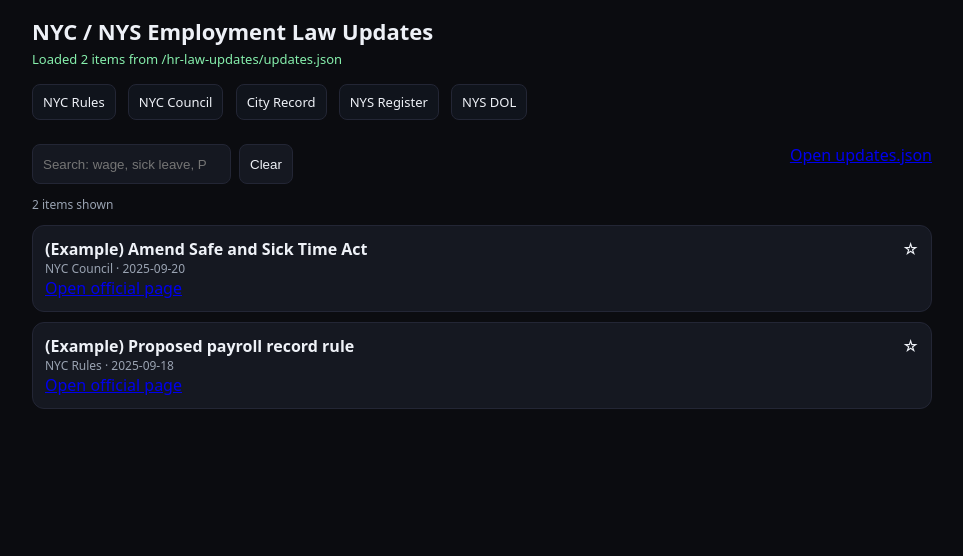
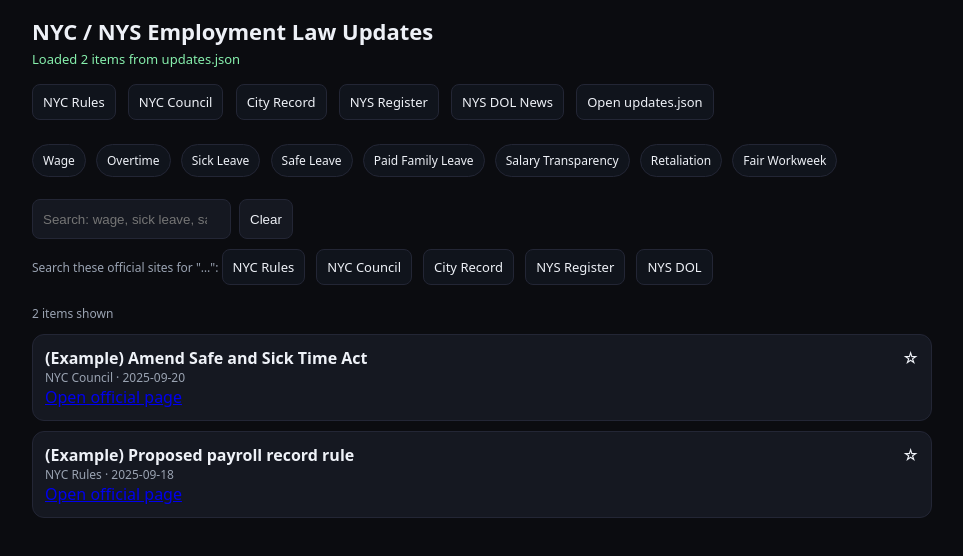
Before and after one commit to ericgonzalez566-HR/hr-law-updates, a website: page index.html in a window 1280 px wide. Shown: the whole page, without its empty margins (158-1121 px from the left). Drawn offline with Linux system fonts and the light colour scheme.

Commit message:
Update index.html

```diff
--- a/index.html
+++ b/index.html
@@ -14,7 +14,8 @@
     .item{background:#151821;border:1px solid #232635;border-radius:12px;padding:12px;margin-top:10px}
     .meta{color:#9aa3b2;font-size:12px}
     .star{cursor:pointer;float:right}
-    .quick a{display:inline-block;margin-right:8px;margin-bottom:8px;padding:8px 10px;border:1px solid #232635;border-radius:8px;background:#10141c;color:#eef1f7;text-decoration:none;font-size:13px}
+    .btn{display:inline-block;margin-right:8px;margin-bottom:8px;padding:8px 10px;border:1px solid #232635;border-radius:8px;background:#10141c;color:#eef1f7;text-decoration:none;font-size:13px}
+    .pill{display:inline-block;margin-right:6px;margin-bottom:6px;padding:7px 10px;border:1px solid #232635;border-radius:999px;background:#10141c;color:#eef1f7;font-size:12px;cursor:pointer}
     .err{color:#fca5a5}
     .ok{color:#86efac}
   </style>
@@ -25,18 +26,40 @@
     <p id="diag" class="sub">Status: using built-in examples while checking for updates…</p>
 
     <!-- Quick links -->
-    <p class="quick">
-      <a href="https://rules.cityofnewyork.us/" target="_blank" rel="noopener">NYC Rules</a>
-      <a href="https://council.nyc.gov/legislation/" target="_blank" rel="noopener">NYC Council</a>
-      <a href="https://a856-cityrecord.nyc.gov/" target="_blank" rel="noopener">City Record</a>
-      <a href="https://dos.ny.gov/state-register" target="_blank" rel="noopener">NYS Register</a>
-      <a href="https://dol.ny.gov/" target="_blank" rel="noopener">NYS DOL</a>
+    <p>
+      <a class="btn" href="https://rules.cityofnewyork.us/" target="_blank" rel="noopener">NYC Rules</a>
+      <a class="btn" href="https://council.nyc.gov/legislation/" target="_blank" rel="noopener">NYC Council</a>
+      <a class="btn" href="https://a856-cityrecord.nyc.gov/" target="_blank" rel="noopener">City Record</a>
+      <a class="btn" href="https://dos.ny.gov/state-register" target="_blank" rel="noopener">NYS Register</a>
+      <a class="btn" href="https://dol.ny.gov/news" target="_blank" rel="noopener">NYS DOL News</a>
+      <a id="openjson" class="btn" href="./updates.json" target="_blank" rel="noopener">Open updates.json</a>
     </p>
 
+    <!-- Topic chips (one tap fills the search box) -->
+    <p id="chips">
+      <span class="pill" data-q="wage">Wage</span>
+      <span class="pill" data-q="overtime">Overtime</span>
+      <span class="pill" data-q="sick leave">Sick Leave</span>
+      <span class="pill" data-q="safe leave">Safe Leave</span>
+      <span class="pill" data-q="paid family leave">Paid Family Leave</span>
+      <span class="pill" data-q="salary transparency">Salary Transparency</span>
+      <span class="pill" data-q="retaliation">Retaliation</span>
+      <span class="pill" data-q="fair workweek">Fair Workweek</span>
+    </p>
+
+    <!-- Search + “Search these official sites” -->
     <div class="row">
-      <input id="q" type="search" placeholder="Search: wage, sick leave, PFL, retaliation, salary transparency…" />
+      <input id="q" type="search" placeholder="Search: wage, sick leave, salary transparency…" />
       <button id="clear">Clear</button>
-      <a id="openjson" class="quick" href="#" target="_blank" rel="noopener" style="margin-left:auto;">Open updates.json</a>
+    </div>
+
+    <div class="meta" id="site-search" style="margin:6px 0 12px;">
+      Search these official sites for "<span id="qshow"></span>":
+      <a id="s-rules" class="btn" target="_blank" rel="noopener">NYC Rules</a>
+      <a id="s-council" class="btn" target="_blank" rel="noopener">NYC Council</a>
+      <a id="s-cityrecord" class="btn" target="_blank" rel="noopener">City Record</a>
+      <a id="s-nysreg" class="btn" target="_blank" rel="noopener">NYS Register</a>
+      <a id="s-nysdol" class="btn" target="_blank" rel="noopener">NYS DOL</a>
     </div>
 
     <p id="count" class="meta">0 items</p>
@@ -61,14 +84,26 @@
     const $q=document.getElementById('q');
     const $clear=document.getElementById('clear');
     const $diag=document.getElementById('diag');
-    const $openjson=document.getElementById('openjson');
+    const $qshow=document.getElementById('qshow');
 
-    // Build absolute path for GitHub Pages project sites
-    const PROJECT_PATH = '/hr-law-updates'; // <<< your repo name
-    const ABS_URL = PROJECT_PATH + '/updates.json';
-    const REL_URL = './updates.json';
+    // Build Google "site:" searches (works everywhere, no scraping)
+    function buildSiteLink(site, q){
+      const query = (q || '').trim();
+      const base = 'https://www.google.com/search?q=';
+      // e.g., site:rules.cityofnewyork.us sick leave
+      return base + encodeURIComponent(`site:${site} ${query}`);
+    }
+    function updateSearchLinks(){
+      const q = $q.value || '';
+      $qshow.textContent = q || '…';
+      document.getElementById('s-rules').href      = buildSiteLink('rules.cityofnewyork.us', q);
+      document.getElementById('s-council').href    = buildSiteLink('council.nyc.gov', q);
+      document.getElementById('s-cityrecord').href = buildSiteLink('a856-cityrecord.nyc.gov', q);
+      document.getElementById('s-nysreg').href     = buildSiteLink('dos.ny.gov/state-register', q);
+      document.getElementById('s-nysdol').href     = buildSiteLink('dol.ny.gov', q);
+    }
 
-    // Helper: render
+    // Render list
     function render(){
       const q=($q.value||'').toLowerCase();
       const bookmarks=getBookmarks();
@@ -93,54 +128,47 @@
           setBookmarks(set);render();
         };
       });
+      updateSearchLinks();
     }
+
+    // Topic chips
+    document.getElementById('chips').addEventListener('click', e=>{
+      const q=e.target.getAttribute('data-q');
+      if(!q) return;
+      $q.value=q;
+      render();
+    });
+
+    // Try to load live updates.json (non-blocking, with timeout)
+    (function loadUpdates(){
+      const ctrl = new AbortController(); const to=setTimeout(()=>ctrl.abort(), 12000);
+      fetch('./updates.json?bust='+Date.now(), {signal:ctrl.signal, cache:'no-store'})
+        .then(r => r.ok ? r.json() : null)
+        .then(json=>{
+          clearTimeout(to);
+          if(json && Array.isArray(json) && json.length){
+            SEED=json;
+            $diag.innerHTML = `<span class="ok">Loaded ${SEED.length} items from updates.json</span>`;
+          } else if (json && Array.isArray(json)) {
+            $diag.innerHTML = `<span class="ok">Loaded 0 items from updates.json (use site search above)</span>`;
+          } else {
+            $diag.innerHTML = `<span class="err">updates.json not found — showing examples</span>`;
+          }
+          render();
+        })
+        .catch(()=>{
+          clearTimeout(to);
+          $diag.innerHTML = `<span class="err">Fetch failed — showing examples</span>`;
+          render();
+        });
+    })();
+
+    // Events
+    $q.addEventListener('input', ()=>{ render(); });
+    $clear.addEventListener('click', ()=>{ $q.value=''; render(); });
 
     // Initial paint
     render();
-
-    // ---- Safe fetch with dual paths + timeout ----
-    async function fetchWithTimeout(url, ms=12000){
-      const ctrl = new AbortController();
-      const tout = setTimeout(()=>ctrl.abort(), ms);
-      try {
-        const r = await fetch(url, { signal: ctrl.signal, cache: 'no-store' });
-        if (!r.ok) return { ok:false, status:r.status, data:null };
-        const data = await r.json().catch(()=>null);
-        return { ok:true, status:r.status, data };
-      } catch (e) {
-        return { ok:false, status:'ERR', data:null, err:e && e.name || 'error' };
-      } finally { clearTimeout(tout); }
-    }
-
-    async function tryLoad(){
-      $diag.textContent = 'Status: checking for updates.json (absolute path)…';
-      $openjson.href = ABS_URL;
-      let res = await fetchWithTimeout(ABS_URL + '?bust=' + Date.now());
-      if (res.ok && Array.isArray(res.data)) {
-        SEED = res.data;
-        $diag.innerHTML = `<span class="ok">Loaded ${SEED.length} items from ${ABS_URL}</span>`;
-        render();
-        return;
-      }
-      // Try relative
-      $diag.textContent = 'Status: checking for updates.json (relative path)…';
-      $openjson.href = REL_URL;
-      res = await fetchWithTimeout(REL_URL + '?bust=' + Date.now());
-      if (res.ok && Array.isArray(res.data)) {
-        SEED = res.data;
-        $diag.innerHTML = `<span class="ok">Loaded ${SEED.length} items from ${REL_URL}</span>`;
-        render();
-        return;
-      }
-      // Show reason
-      $diag.innerHTML = `<span class="err">Could not load updates.json (tried ${ABS_URL} and ${REL_URL}).</span>`;
-    }
-
-    tryLoad();
-
-    // Search events
-    $q.addEventListener('input', render);
-    $clear.addEventListener('click', ()=>{ $q.value=''; render(); });
   </script>
 </body>
 </html>
```
